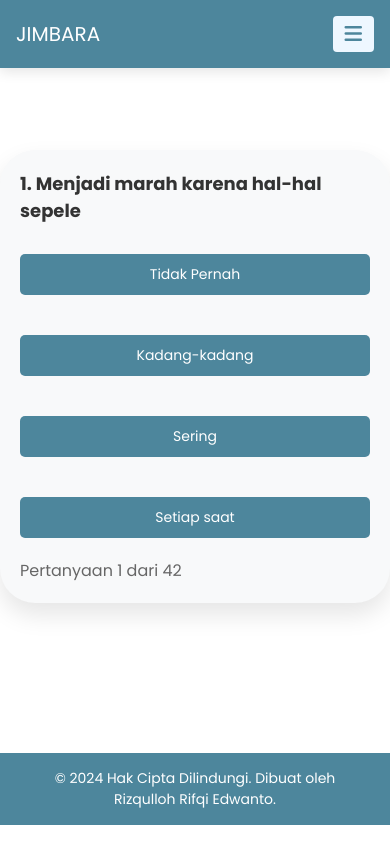
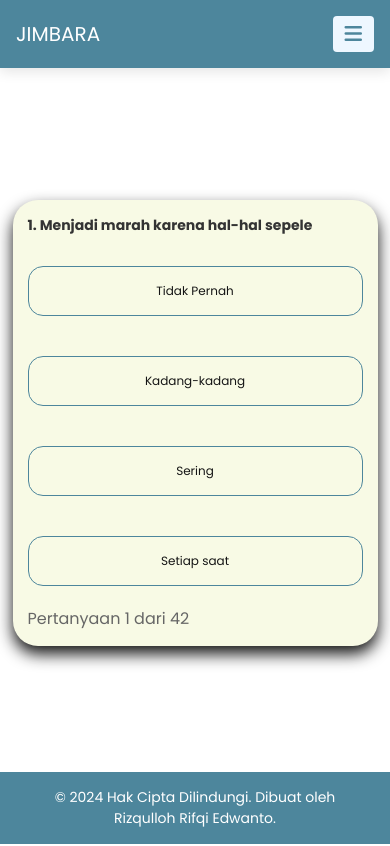
Before and after one commit to TruflleBlack/jimbara, a Flask app: page /test in a window 390 px wide. Before the commit the page ends 825 px from the top, so only its background shows below. Run offline with Flask 3, Linux system fonts and the light colour scheme; parts of the project's set-up code (start-up, migrations or seed data) failed here and were passed over.

Commit message:
Update style.css

```diff
--- a/static/css/style.css
+++ b/static/css/style.css
@@ -209,12 +209,13 @@ section {
 }
 
 .question-container {
-    max-width: 900px;
+    margin-top: 20px; /* Mengurangi jarak dengan navbar */
+    max-width: 750px;
     margin: 150px auto;
     padding: 20px;
-    background-color: #f8f9fa;
+    background-color: #F8FAE5;
     border-radius: 35px;
-    box-shadow: 0 12px 24px rgba(0,0,0,0.1);
+    box-shadow: 0 14px 28px rgb(21, 21, 21);
 }
 .question-container .question {
     display: none;
@@ -235,7 +236,7 @@ section {
 }
 
 .question-container .question h2 {
-    font-size: 18px;
+    font-size: 16px;
     color: #333;
     margin-bottom: 30px;
 }
@@ -247,25 +248,25 @@ section {
 }
 
 .question-container .options button {
-    padding: 10px 20px;
+    padding: 15px 25px;
     font-size: 14px;
-    color: white;
-    background-color: var(--blue);
-    border: none;
-    border-radius: 5px;
+    color: #151515;
+    background-color: #F8FAE5;
+    border: var(--border);
+    border-radius: 15px;
     cursor: pointer;
     transition: background-color 0.3s ease;
 }
 
 .question-container .options button:hover {
-    background-color: var(--dark-blue);
+    background-color: #EEEEEE;
     color: var(--blue);
-    box-shadow: var(--box-shadow);
+    box-shadow: 0 10px 20px rgb(21, 21, 21)
 }
 
 .question-container .options .option.selected {
-    background-color: var(--dark-blue);
-    color: var(--blue);
+    background-color: var(--blue);
+    color: #F8FAE5;
 }
 
 .question-container .navigation {
@@ -645,13 +649,15 @@ section {
         background: #fff;
         color: var(--blue);
     }
+
     .question-container {
-        max-width: 900px;
-        margin: 150px auto;
-        padding: 20px;
-        background-color: #f8f9fa;
-        border-radius: 35px;
-        box-shadow: 0 12px 24px rgba(0,0,0,0.1);
+        max-width: 365px;
+        margin: 200px auto; /* Menjaga kontainer di tengah antara navbar dan footer */
+        padding: 15px;
+        background-color: #F8FAE5;
+        border-radius: 25px;
+        box-shadow: 0 8px 16px rgb(21, 21, 21);
+        position: relative; /* Menambahkan posisi relatif untuk penyesuaian lebih lanjut jika diperlukan */
     }
 
     .question-container .question {
@@ -673,7 +679,7 @@ section {
     }
 
     .question-container .question h2 {
-        font-size: 18px;
+        font-size: 14px;
         color: #333;
         margin-bottom: 30px;
     }
@@ -685,25 +691,25 @@ section {
     }
 
     .question-container .options button {
-        padding: 10px 20px;
-        font-size: 14px;
-        color: white;
-        background-color: var(--blue);
-        border: none;
-        border-radius: 5px;
+        padding: 15px 25px;
+        font-size: 12px;
+        color: #151515;
+        background-color: #F8FAE5;
+        border: var(--border);
+        border-radius: 15px;
         cursor: pointer;
         transition: background-color 0.3s ease;
     }
 
     .question-container .options button:hover {
-        background-color: var(--dark-blue);
+        background-color: #EEEEEE;
         color: var(--blue);
         box-shadow: var(--box-shadow);
     }
 
     .question-container .options .option.selected {
-        background-color: var(--dark-blue);
-        color: var(--blue);
+        background-color: var(--blue);
+        color: #F8FAE5;
     }
 
     .question-container .navigation {
@@ -863,6 +877,16 @@ section {
         font-size: 14px; /* Mengubah ukuran font paragraf dalam kartu */
         line-height: 1.5; /* Mengubah line height paragraf dalam kartu */
     }
+    footer {
+        position: fixed;
+        left: 0;
+        bottom: 0;
+        width: 100%;
+        background-color: var(--dark-blue);
+        color: white;
+        text-align: center;
+        padding: 10px 0;
+    }
 }
 
 @media (max-width:450px) {
```
Also changed, not shown: other parts of static/css/style.css (+17 -6 lines).
